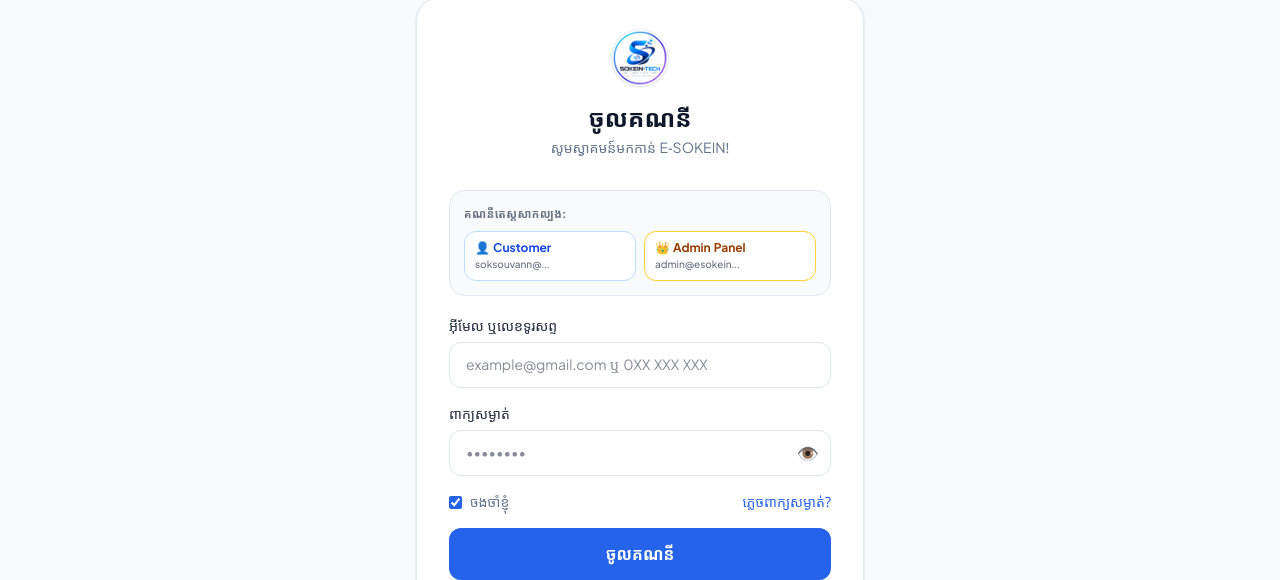
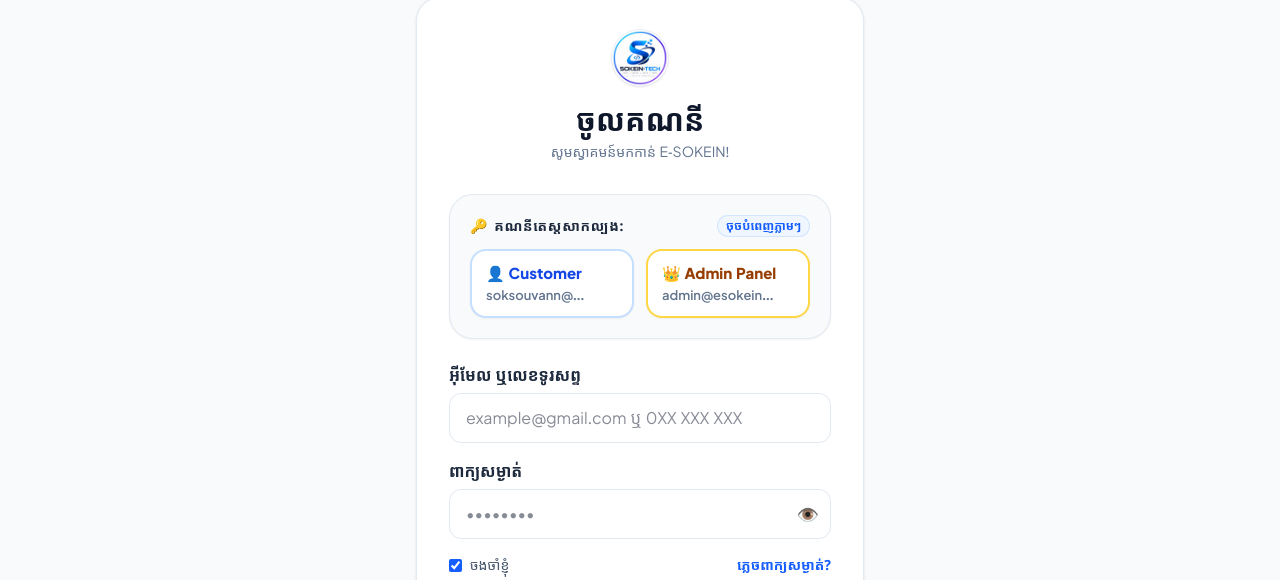
Before and after one commit to SOKEIN/sokein-tech, a React (Vite) app: page /login in a window 1280 px wide. Shown: the part 220-800 px from the top of the page. Built offline with nearby package versions, Linux system fonts and the light colour scheme; no server answers; the HTML template or start-up script is replaced by a standard one; a web font is replaced by a local one.

Commit message:
Enlarge text font sizes and improve test account buttons styling in Login

```diff
--- a/src/pages/Login.tsx
+++ b/src/pages/Login.tsx
@@ -48,59 +48,77 @@ export default function Login() {
   };
 
   return (
-    <div className="min-h-[80vh] flex items-center justify-center px-4 py-12">
+    <div className="min-h-[80vh] flex items-center justify-center px-4 py-8 sm:py-12 animate-fade-in">
       <div className="w-full max-w-md">
-        <div className="bg-white rounded-3xl border border-[#E2E8F0] p-8 shadow-sm">
-          <div className="text-center mb-8">
+        <div className="bg-white dark:bg-slate-900 rounded-3xl border border-slate-200/90 dark:border-slate-800 p-6 sm:p-8 shadow-sm">
+          <div className="text-center mb-6 sm:mb-8">
             <SokeinLogoIcon className="w-14 h-14 mx-auto mb-4" showStatus={false} />
-            <h1 className="text-2xl font-bold text-[#0F172A]">ចូលគណនី</h1>
-            <p className="text-[#64748B] text-sm mt-1">សូមស្វាគមន៍មកកាន់ E-SOKEIN!</p>
+            <h1 className="text-2xl sm:text-3xl font-black text-slate-900 dark:text-white">ចូលគណនី</h1>
+            <p className="text-slate-500 dark:text-slate-400 text-sm mt-1">សូមស្វាគមន៍មកកាន់ E-SOKEIN!</p>
           </div>
 
           {error && (
-            <div className="mb-5 p-3.5 bg-red-50 border border-red-200 text-red-700 text-sm rounded-xl flex items-center gap-2">
+            <div className="mb-5 p-3.5 bg-rose-50 dark:bg-rose-950/40 border border-rose-200 dark:border-rose-900 text-rose-700 dark:text-rose-400 text-sm rounded-2xl flex items-center gap-2">
               <span>⚠️</span>
               <span>{error}</span>
             </div>
           )}
 
           {/* Quick Demo Login Helpers */}
-          <div className="mb-5 p-3.5 bg-slate-50 border border-slate-200 rounded-2xl space-y-2">
-            <div className="text-[11px] font-bold text-gray-500 uppercase tracking-wider">គណនីតេស្តសាកល្បង:</div>
-            <div className="flex gap-2">
+          <div className="mb-6 p-4 sm:p-5 bg-slate-50 dark:bg-slate-800/60 border border-slate-200/90 dark:border-slate-700 rounded-2xl sm:rounded-3xl space-y-3 shadow-xs">
+            <div className="flex items-center justify-between">
+              <span className="text-xs sm:text-sm font-extrabold text-slate-800 dark:text-slate-200 uppercase tracking-wider flex items-center gap-1.5">
+                <span>🔑</span>
+                <span>គណនីតេស្តសាកល្បង:</span>
+              </span>
+              <span className="text-[11px] sm:text-xs text-blue-600 dark:text-blue-400 font-bold bg-blue-50 dark:bg-blue-950/60 px-2 py-0.5 rounded-full border border-blue-200/60 dark:border-blue-900/60">
+                ចុចបំពេញភ្លាមៗ
+              </span>
+            </div>
+
+            <div className="grid grid-cols-2 gap-2.5 sm:gap-3">
               <button
                 type="button"
                 onClick={handleDemoCustomer}
-                className="flex-1 bg-white hover:bg-blue-50 border border-blue-200 text-blue-700 text-xs py-2 px-2.5 rounded-xl font-medium transition-colors text-left"
+                className="bg-white dark:bg-slate-900 hover:bg-blue-50 dark:hover:bg-blue-950/50 border-2 border-blue-200/90 dark:border-blue-800/80 hover:border-blue-500 text-blue-700 dark:text-blue-400 py-3 px-3.5 rounded-2xl font-medium transition-all shadow-xs hover:shadow-md cursor-pointer text-left group"
               >
-                <span className="block font-bold">👤 Customer</span>
-                <span className="text-[10px] text-gray-500">soksouvann@...</span>
+                <span className="block text-sm sm:text-[15px] font-black text-blue-700 dark:text-blue-400 group-hover:translate-x-0.5 transition-transform">
+                  👤 Customer
+                </span>
+                <span className="block text-xs sm:text-[13px] text-slate-500 dark:text-slate-400 font-semibold mt-0.5 truncate">
+                  soksouvann@...
+                </span>
               </button>
+
               <button
                 type="button"
                 onClick={handleDemoAdmin}
-                className="flex-1 bg-white hover:bg-amber-50 border border-amber-300 text-amber-800 text-xs py-2 px-2.5 rounded-xl font-medium transition-colors text-left"
+                className="bg-white dark:bg-slate-900 hover:bg-amber-50 dark:hover:bg-amber-950/50 border-2 border-amber-300/90 dark:border-amber-800/80 hover:border-amber-500 text-amber-800 dark:text-amber-400 py-3 px-3.5 rounded-2xl font-medium transition-all shadow-xs hover:shadow-md cursor-pointer text-left group"
               >
-                <span className="block font-bold">👑 Admin Panel</span>
-                <span className="text-[10px] text-gray-500">admin@esokein...</span>
+                <span className="block text-sm sm:text-[15px] font-black text-amber-800 dark:text-amber-300 group-hover:translate-x-0.5 transition-transform">
+                  👑 Admin Panel
+                </span>
+                <span className="block text-xs sm:text-[13px] text-slate-500 dark:text-slate-400 font-semibold mt-0.5 truncate">
+                  admin@esokein...
+                </span>
               </button>
             </div>
           </div>
 
           <form onSubmit={handleSubmit} className="space-y-4">
             <div>
-              <label className="text-sm font-medium text-[#1E293B] block mb-1.5">អ៊ីមែល ឬលេខទូរសព្ទ</label>
+              <label className="text-sm sm:text-base font-bold text-slate-800 dark:text-slate-200 block mb-1.5">អ៊ីមែល ឬលេខទូរសព្ទ</label>
               <input
                 type="text"
                 value={email}
                 onChange={e => setEmail(e.target.value)}
                 placeholder="example@gmail.com ឬ 0XX XXX XXX"
                 required
-                className="w-full border border-[#E2E8F0] rounded-xl px-4 py-3 text-sm focus:outline-none focus:border-[#2563EB] focus:ring-1 focus:ring-blue-100"
+                className="w-full border border-slate-200 dark:border-slate-700 bg-white dark:bg-slate-800 rounded-xl px-4 py-3 text-sm sm:text-base text-slate-900 dark:text-white focus:outline-none focus:border-blue-600 dark:focus:border-blue-500 focus:ring-1 focus:ring-blue-100"
               />
             </div>
             <div>
-              <label className="text-sm font-medium text-[#1E293B] block mb-1.5">ពាក្យសម្ងាត់</label>
+              <label className="text-sm sm:text-base font-bold text-slate-800 dark:text-slate-200 block mb-1.5">ពាក្យសម្ងាត់</label>
               <div className="relative">
                 <input
                   type={showPassword ? 'text' : 'password'}
@@ -108,28 +126,28 @@ export default function Login() {
                   onChange={e => setPassword(e.target.value)}
                   placeholder="••••••••"
                   required
-                  className="w-full border border-[#E2E8F0] rounded-xl px-4 py-3 text-sm focus:outline-none focus:border-[#2563EB] focus:ring-1 focus:ring-blue-100 pr-12"
+                  className="w-full border border-slate-200 dark:border-slate-700 bg-white dark:bg-slate-800 rounded-xl px-4 py-3 text-sm sm:text-base text-slate-900 dark:text-white focus:outline-none focus:border-blue-600 dark:focus:border-blue-500 focus:ring-1 focus:ring-blue-100 pr-12"
                 />
                 <button
                   type="button"
                   onClick={() => setShowPassword(!showPassword)}
-                  className="absolute right-3 top-1/2 -translate-y-1/2 text-[#64748B] hover:text-[#1E293B] text-lg"
+                  className="absolute right-3 top-1/2 -translate-y-1/2 text-slate-400 hover:text-slate-700 dark:hover:text-slate-200 text-lg cursor-pointer"
                 >
                   {showPassword ? '🙈' : '👁️'}
                 </button>
               </div>
             </div>
-            <div className="flex items-center justify-between text-sm">
+            <div className="flex items-center justify-between text-xs sm:text-sm">
               <label className="flex items-center gap-2 cursor-pointer">
-                <input type="checkbox" defaultChecked className="accent-[#2563EB]" />
-                <span className="text-[#64748B]">ចងចាំខ្ញុំ</span>
+                <input type="checkbox" defaultChecked className="accent-blue-600 rounded" />
+                <span className="text-slate-600 dark:text-slate-400 font-medium">ចងចាំខ្ញុំ</span>
               </label>
-              <Link to="#" className="text-[#2563EB] hover:underline font-medium">ភ្លេចពាក្យសម្ងាត់?</Link>
+              <Link to="#" className="text-blue-600 dark:text-blue-400 hover:underline font-bold">ភ្លេចពាក្យសម្ងាត់?</Link>
             </div>
             <button
               type="submit"
               disabled={isSubmitting}
-              className="w-full bg-[#2563EB] text-white py-3.5 rounded-xl font-semibold hover:bg-[#1D4ED8] transition-colors text-base mt-2 disabled:opacity-70 flex items-center justify-center gap-2"
+              className="w-full bg-gradient-to-r from-blue-600 to-indigo-600 hover:from-blue-700 hover:to-indigo-700 text-white py-3.5 rounded-xl font-bold transition-all text-base sm:text-lg mt-2 disabled:opacity-70 flex items-center justify-center gap-2 shadow-md shadow-blue-500/20 cursor-pointer"
             >
               {isSubmitting ? (
                 <>
@@ -142,10 +160,10 @@ export default function Login() {
             </button>
           </form>
 
-          <div className="mt-6 pt-6 border-t border-[#E2E8F0] text-center">
-            <p className="text-sm text-[#64748B]">
+          <div className="mt-6 pt-6 border-t border-slate-200 dark:border-slate-800 text-center">
+            <p className="text-xs sm:text-sm text-slate-600 dark:text-slate-400">
               មិនទាន់មានគណនី?{' '}
-              <Link to="/register" className="text-[#2563EB] font-semibold hover:underline">បង្កើតគណនីថ្មី</Link>
+              <Link to="/register" className="text-blue-600 dark:text-blue-400 font-bold hover:underline">បង្កើតគណនីថ្មី</Link>
             </p>
           </div>
         </div>
```
